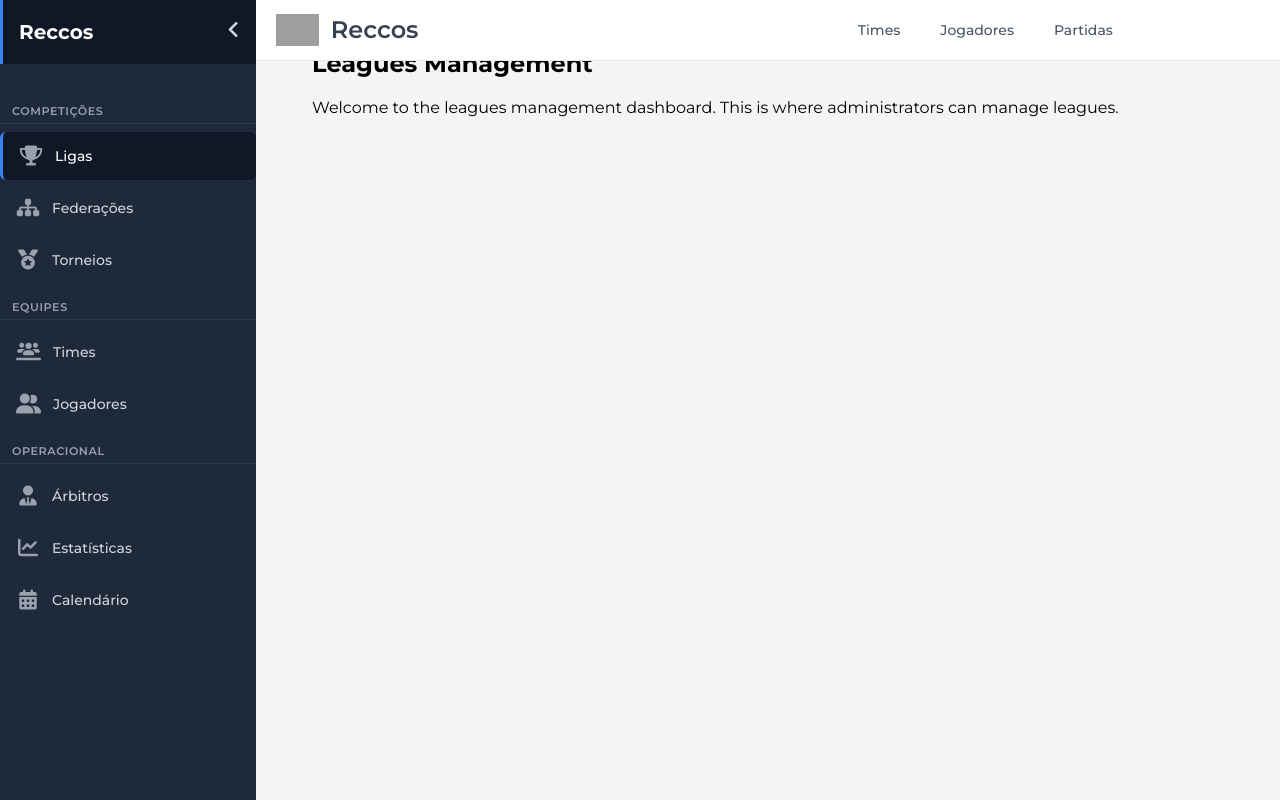
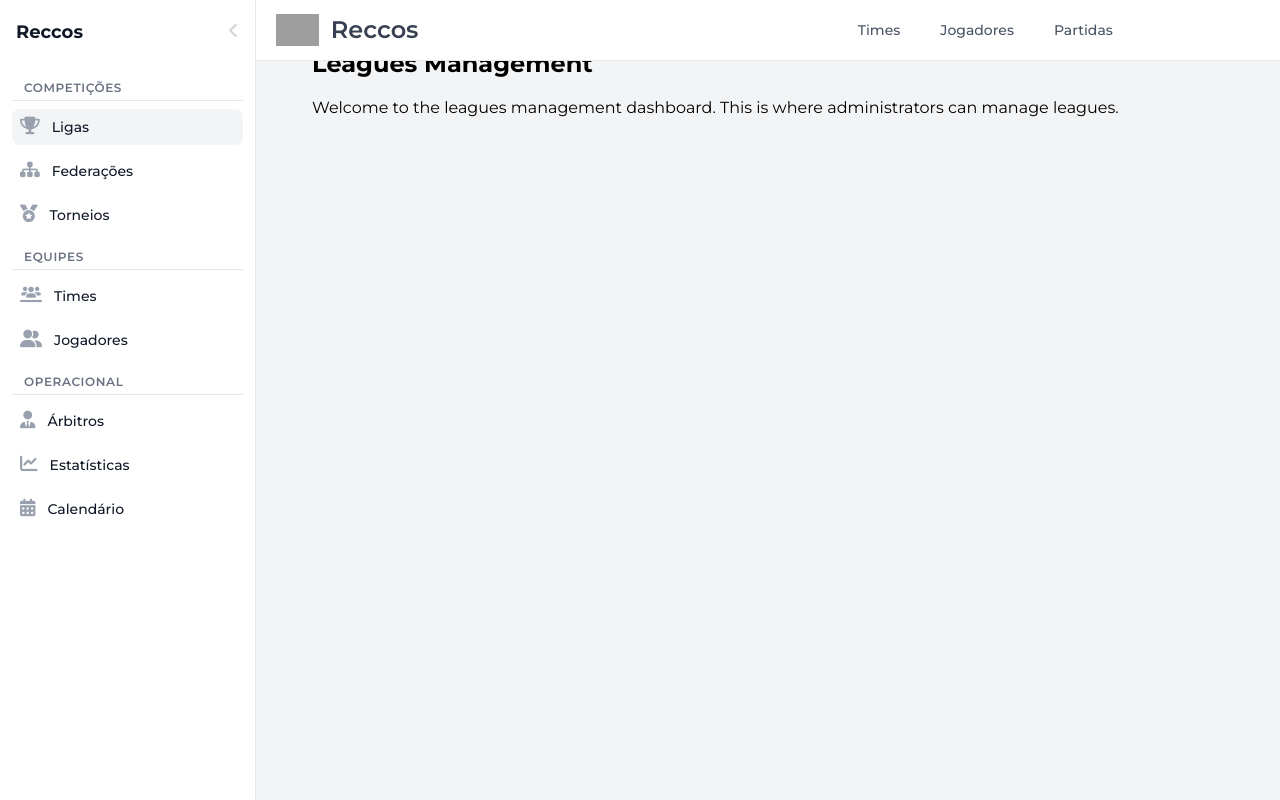
Before and after one commit to aledguedes/reccos-workspace, an Angular app: page /leagues in a window 1280 px wide. Built offline with nearby package versions, Linux system fonts and the light colour scheme; grey boxes are pictures that could not be loaded.

Commit message:
sidebar resposive desktop

```diff
--- a/projects/reccos-v2/src/app/shared/components/sidebar/sidebar.component.html
+++ b/projects/reccos-v2/src/app/shared/components/sidebar/sidebar.component.html
@@ -1,15 +1,14 @@
-<div
+<aside
+  id="logo-sidebar"
   [class.hidden]="!isSidebarOpen"
   [class.md:w-64]="isSidebarExpanded"
   [class.md:w-16]="!isSidebarExpanded"
-  class="fixed md:relative md:flex md:flex-col md:inset-y-0 z-10 transition-all duration-300 left-0 h-screen overflow-hidden"
+  class="fixed top-0 left-0 z-40 h-screen transition-transform border-r border-gray-200 bg-white dark:bg-gray-800 dark:border-gray-700 md:relative md:flex md:flex-col md:inset-y-0 duration-300 overflow-hidden"
+  aria-label="Sidebar"
 >
-  <div class="flex-1 flex flex-col min-h-0 bg-gray-800">
-    <div
-      class="flex items-center h-16 flex-shrink-0 px-4 bg-gray-900 justify-between"
-    >
+  <div class="flex items-center h-16 flex-shrink-0 px-4 justify-between">
     <h1
-        class="text-white font-bold text-xl"
+      class="text-gray-900 font-bold text-lg"
       [class.hidden]="!isSidebarExpanded"
     >
       Reccos
@@ -26,8 +25,8 @@
       ></i>
     </button>
   </div>
-    <div class="flex-1 flex flex-col overflow-y-auto overflow-x-hidden">
-      <nav class="flex-1 px-3 py-4 space-y-2">
+  <div class="h-full px-3 pb-4 overflow-y-auto bg-white dark:bg-gray-800">
+    <ul class="space-y-2 font-medium">
       <!-- Renderiza os links da sidebar com suporte a cabeçalhos de categoria -->
       <ng-container *ngFor="let link of sidebarLinks">
         <!-- Cabeçalho de categoria -->
@@ -37,19 +36,19 @@
           [class.invisible]="!isSidebarExpanded"
         >
           <h3
-              class="px-3 text-xs font-semibold text-gray-400 uppercase tracking-wider"
+            class="px-3 text-xs font-semibold text-gray-500 uppercase tracking-wider"
           >
             {{ link.name }}
           </h3>
-            <div class="mt-1 h-px bg-gray-700"></div>
+          <div class="mt-1 h-px bg-gray-200"></div>
         </div>
 
         <!-- Link de navegação -->
+        <li *ngIf="!link.isHeader">
           <a
-            *ngIf="!link.isHeader"
             [routerLink]="link.path"
-            routerLinkActive="bg-gray-900 text-white"
-            class="text-gray-300 hover:bg-gray-700 hover:text-white group flex items-center px-4 py-3 text-sm font-medium rounded-md transition-all duration-200 ease-in-out"
+            routerLinkActive="bg-gray-100 dark:bg-gray-700 text-gray-700 dark:text-white"
+            class="flex items-center p-2 text-gray-900 rounded-lg dark:text-white hover:bg-gray-100 dark:hover:bg-gray-700 group transition-all duration-200 ease-in-out"
             [title]="link.description"
             [attr.data-tooltip]="link.name"
             [class.justify-center]="!isSidebarExpanded"
@@ -64,15 +63,15 @@
               }"
             ></i>
             <span
-              class="transition-all duration-200"
+              class="flex-1 ms-3 whitespace-nowrap transition-all duration-200 text-sm"
               [class.hidden]="!isSidebarExpanded"
               [class.opacity-0]="!isSidebarExpanded"
               [class.w-0]="!isSidebarExpanded"
               >{{ link.name }}</span
             >
           </a>
+        </li>
       </ng-container>
-      </nav>
+    </ul>
   </div>
-  </div>
-</div>
+</aside>
--- a/projects/reccos-v2/src/app/shared/components/sidebar/sidebar.component.scss
+++ b/projects/reccos-v2/src/app/shared/components/sidebar/sidebar.component.scss
@@ -6,6 +6,18 @@
   box-shadow: 0 0 10px rgba(0, 0, 0, 0.1);
   height: 100vh; /* Garantir que ocupe 100% da altura da tela */
   overflow-x: hidden; /* Eliminar scroll horizontal */
+  position: fixed;
+  top: 0;
+  left: 0;
+  z-index: 40;
+  width: 16rem;
+  background-color: #fff;
+  border-right: 1px solid #e5e7eb;
+}
+
+.dark .bg-gray-800 {
+  background-color: #1f2937;
+  border-color: #374151;
 }
 
 /* Garantir que o container principal da sidebar ocupe 100% da altura */
@@ -68,7 +80,7 @@
 /* Estilo para os cabeçalhos de categoria */
 .text-gray-400.uppercase {
   letter-spacing: 0.05em;
-  font-size: 0.7rem;
+  font-size: 0.65rem;
 }
 
 /* Linha divisória entre categorias */
@@ -84,7 +96,7 @@
 }
 
 .md\:w-16 .text-gray-400.uppercase {
-  font-size: 0.6rem;
+  font-size: 0.55rem;
   text-align: center;
   padding: 0 0.25rem;
 }
@@ -127,7 +139,7 @@
 /* Melhorias para ícones na sidebar quando retraída ou expandida */
 .md\:w-16 .fas,
 .md\:w-64 .fas {
-  font-size: 1.25rem !important;
+  font-size: 1.1rem !important;
   margin-right: 0 !important;
   width: auto !important;
   text-align: left;
@@ -136,9 +148,9 @@
 
 /* Garantir que os ícones na sidebar expandida tenham o mesmo tamanho da retraída */
 .md\:w-64 nav a.text-gray-300 .fas {
-  font-size: 1.25rem !important;
-  min-width: 1.5rem;
-  min-height: 1.5rem;
+  font-size: 1.1rem !important;
+  min-width: 1.4rem;
+  min-height: 1.4rem;
   display: flex;
   justify-content: center;
   align-items: center;
@@ -161,7 +173,7 @@
   color: white;
   padding: 0.5rem 0.75rem;
   border-radius: 0.375rem;
-  font-size: 0.75rem;
+  font-size: 0.7rem;
   white-space: nowrap;
   z-index: 50;
   box-shadow: 0 2px 5px rgba(0, 0, 0, 0.2);
@@ -237,10 +249,10 @@ nav a.text-gray-300 span {
   display: flex;
   justify-content: center;
   align-items: center;
-  font-size: 1.25rem !important; /* Forçar o mesmo tamanho de fonte */
+  font-size: 1.1rem !important; /* Forçar o mesmo tamanho de fonte */
   transform: none !important; /* Evitar que o ícone diminua */
-  min-width: 1.5rem; /* Garantir largura mínima */
-  min-height: 1.5rem; /* Garantir altura mínima */
+  min-width: 1.4rem; /* Garantir largura mínima */
+  min-height: 1.4rem; /* Garantir altura mínima */
 }
 
 /* Ajuste para links ativos na sidebar retraída */
@@ -255,7 +267,7 @@ nav a.text-gray-300 span {
 
 /* Melhorias para ícones na sidebar quando retraída */
 .md\:w-16 .fas {
-  font-size: 1.25rem !important; /* Tamanho consistente */
+  font-size: 1.1rem !important; /* Tamanho consistente */
   margin: 0 auto !important; /* Centralizar */
   width: auto !important;
   text-align: center;
```
Lines whose indentation alone changed are shown as unchanged.
